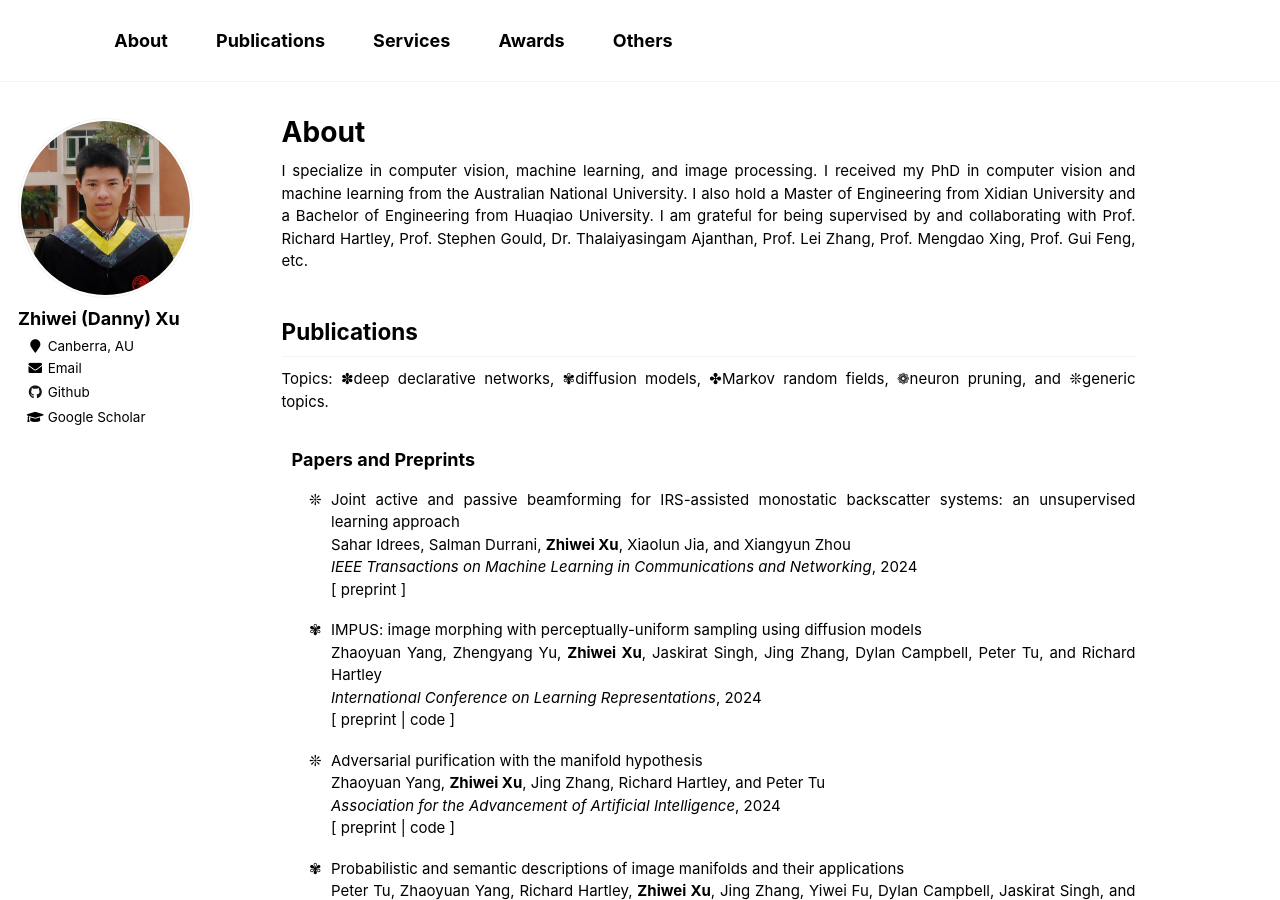
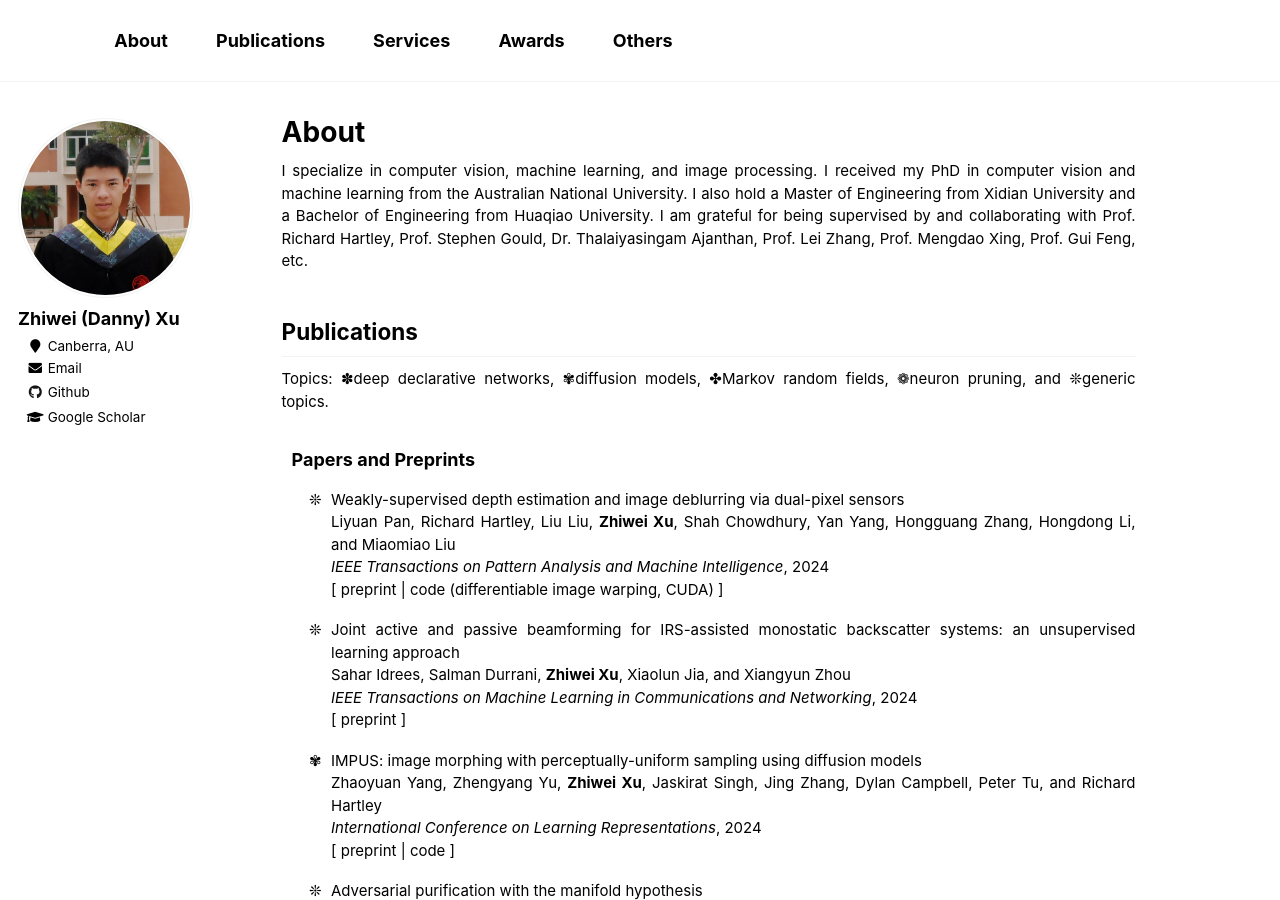
Before and after one commit to zwxu064/zwxu064.github.io, a Jekyll site: the page built from _pages/about.html, in a window 1280 px wide and 900 px high. Built offline with Jekyll 4.4.1, drawn with Linux system fonts in a browser that asks for light colours.

Commit message:
Update about.html

```diff
--- a/_pages/about.html
+++ b/_pages/about.html
@@ -31,6 +31,15 @@ ul{li{padding-inline-start: 1ch;}}
   </div>
 
   <h3 class="tab">Papers and Preprints</h3>
+  <ul class="generic">
+  <li style="color:black"><div><span style="font-size:1em">Weakly-supervised depth estimation and image deblurring via dual-pixel sensors</span></div>
+      <div><span style="color:black;font-size:1em">Liyuan Pan, Richard Hartley, Liu Liu, <strong>Zhiwei Xu</strong>, Shah Chowdhury, Yan Yang, Hongguang Zhang, Hongdong Li, and Miaomiao Liu</span></div>
+      <div><span style="color:black"><i>IEEE Transactions on Pattern Analysis and Machine Intelligence</i>, 2024</span></div>
+      <div><span style="color:black">[ <a style="color: inherit;" target="_blank">preprint</a>
+	| <a style="color: inherit;" href="https://github.com/zwxu064/DiffImageWarpingCUDA" target="_blank">code (differentiable image warping, CUDA)</a> ]</span></div>
+  </li>
+  </ul>
+
   <ul class="generic">
   <li style="color:black"><div><span style="font-size:1em">Joint active and passive beamforming for IRS-assisted monostatic backscatter systems: an unsupervised learning approach</span></div>
       <div><span style="color:black;font-size:1em">Sahar Idrees, Salman Durrani, <strong>Zhiwei Xu</strong>, Xiaolun Jia, and Xiangyun Zhou</span></div>
```
